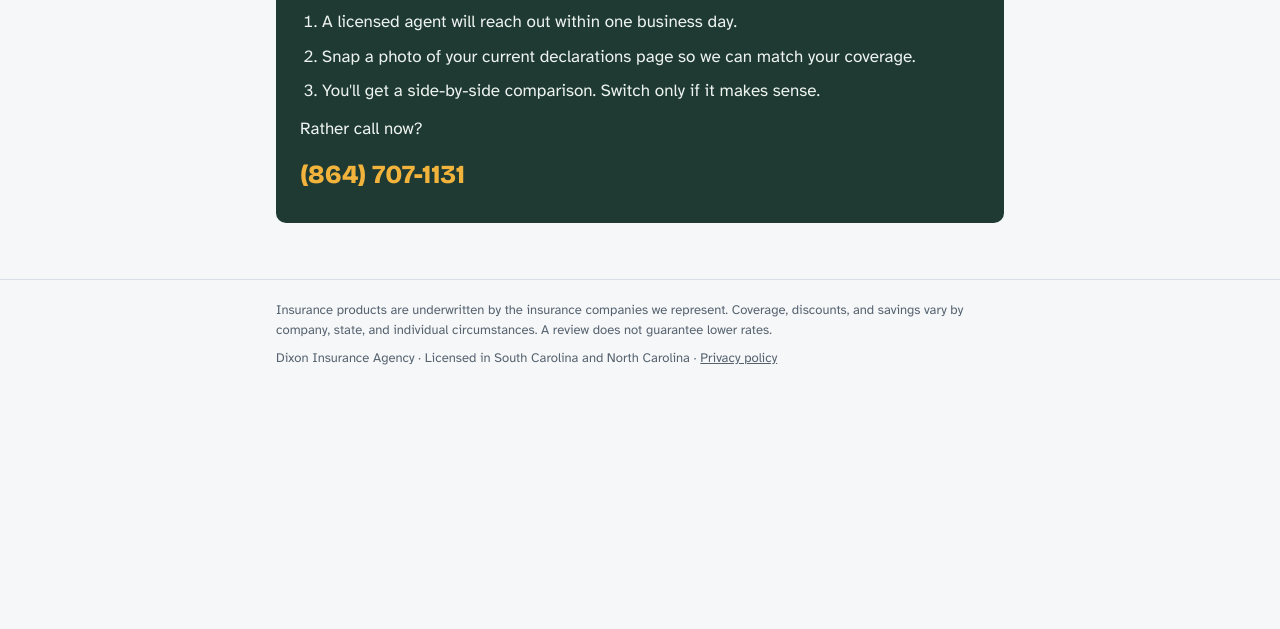
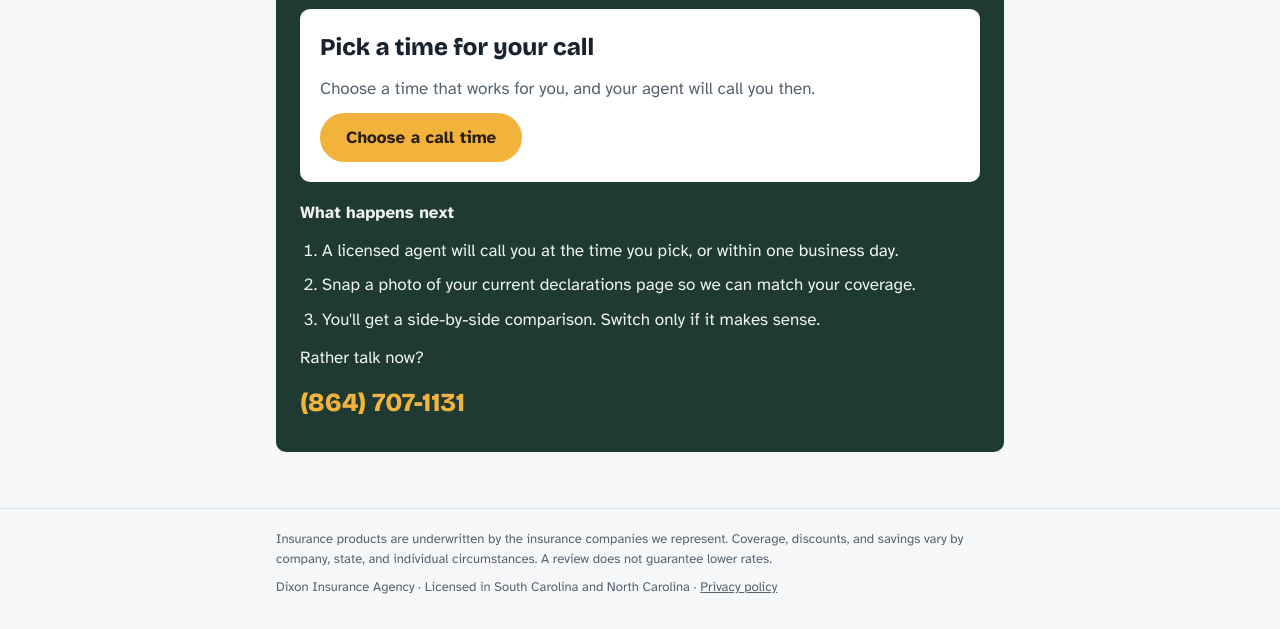
Before and after one commit to twofishmedia/grade-my-insurance, a plain HTML site: page thank-you/index.html in a window 1280 px wide. Shown: the part 241-870 px from the top of the page. Before the commit the page ends 800 px from the top, so only its background shows below. Drawn offline with nearby package versions, Linux system fonts and the light colour scheme.

Commit message:
Add call booking link to thank-you page and auto-reply; nudge email field
Co-Authored-By: Claude Opus 5.5 <noreply@anthropic.com>
Claude-Session: https://claude.ai/code/session_01RzCxYx3WDQ2i8kscjMvRkm

```diff
--- a/assets/site.css
+++ b/assets/site.css
@@ -81,6 +81,10 @@ input[type=text],input[type=email],input[type=tel],select{font:inherit;color:var
 .done p{margin:0}
 .done .pen{font-family:var(--f-pen);font-size:30px;color:var(--pencil)}
 .done ol{margin:0;padding-left:1.3em;display:grid;gap:8px}
+.book{background:var(--surface);color:var(--ink);border-radius:var(--r);padding:20px;display:grid;gap:10px;justify-items:start}
+.book h2{font-size:clamp(20px,4vw,24px)}
+.book p{color:var(--muted)}
+.next-h{font-weight:700;margin-top:6px!important}
 .phone{text-decoration:none;font-family:var(--f-display);font-size:26px;font-weight:800;color:var(--pencil)}
 
 .legal h1{font-size:clamp(28px,5vw,36px)}
--- a/netlify/lib/auto-reply-email.mjs
+++ b/netlify/lib/auto-reply-email.mjs
@@ -1,6 +1,7 @@
 // Content of the automatic reply sent to someone who submits the quote form.
 // Edit the wording here; the sending logic lives elsewhere.
 
+const BOOK_CALL_URL = "https://calendar.app.google/NiK9ATf2sySZvvkr6";
 const POLICY_SHARE_URL = "https://app.usecanopy.com/c/horace-mann-friar-dixon";
 const PHONE_DISPLAY = "(864) 707-1131";
 const PHONE_LINK = "tel:+18647071131";
@@ -31,6 +32,7 @@ export function buildAutoReplyEmail({ firstName } = {}) {
 
   const html = `<p>${escapeHtml(greeting)}</p>
 <p>Thanks for requesting a free insurance review. We have your information, and someone from our team will reach out shortly. During business hours, that's usually within a few minutes.</p>
+<p>Want to skip the phone tag? <a href="${BOOK_CALL_URL}"><strong>Pick a time for your call</strong></a> and your agent will call you then.</p>
 <p>Want the fastest, most accurate quote? <a href="${POLICY_SHARE_URL}"><strong>Share your current policy</strong></a> in about two minutes. Just sign in to your current insurance company, and we'll take it from there. No digging for paperwork.</p>
 <p>With your current coverage in hand, we can compare side by side and skip most of the back-and-forth questions.</p>
 <p>Prefer to talk now? Call or text us at <a href="${PHONE_LINK}">${PHONE_DISPLAY}</a>.</p>
@@ -39,6 +41,8 @@ export function buildAutoReplyEmail({ firstName } = {}) {
   const text = `${greeting}
 
 Thanks for requesting a free insurance review. We have your information, and someone from our team will reach out shortly. During business hours, that's usually within a few minutes.
+
+Want to skip the phone tag? Pick a time for your call: ${BOOK_CALL_URL}
 
 Want the fastest, most accurate quote? Share your current policy in about two minutes: ${POLICY_SHARE_URL}
 Just sign in to your current insurance company, and we'll take it from there. No digging for paperwork.
--- a/thank-you/index.html
+++ b/thank-you/index.html
@@ -22,12 +22,18 @@
   <section class="done" aria-labelledby="doneH">
     <div class="pen">Thanks!</div>
     <h1 id="doneH">Your quote request is in.</h1>
+    <div class="book">
+      <h2 id="bookH">Pick a time for your call</h2>
+      <p>Choose a time that works for you, and your agent will call you then.</p>
+      <a class="btn" href="https://calendar.app.google/NiK9ATf2sySZvvkr6" target="_blank" rel="noopener">Choose a call time</a>
+    </div>
+    <p class="next-h">What happens next</p>
     <ol>
-      <li>A licensed agent will reach out within one business day.</li>
+      <li>A licensed agent will call you at the time you pick, or within one business day.</li>
       <li>Snap a photo of your current declarations page so we can match your coverage.</li>
       <li>You'll get a side-by-side comparison. Switch only if it makes sense.</li>
     </ol>
-    <p>Rather call now?</p>
+    <p>Rather talk now?</p>
     <a class="phone" href="tel:+18647071131">(864) 707-1131</a>
   </section>
 </div></main>
```
Also changed, not shown: index.html (+1 -1 lines), teachers/index.html (+1 -1 lines).
